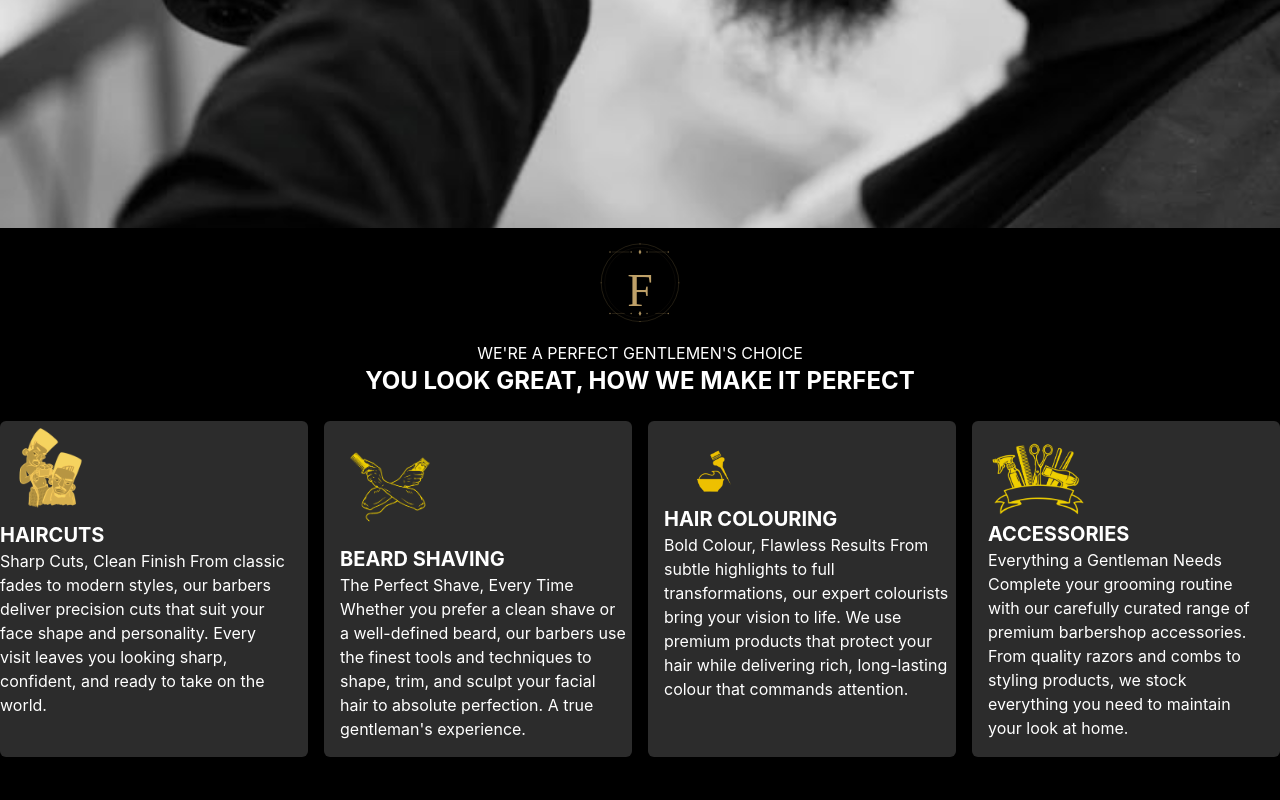
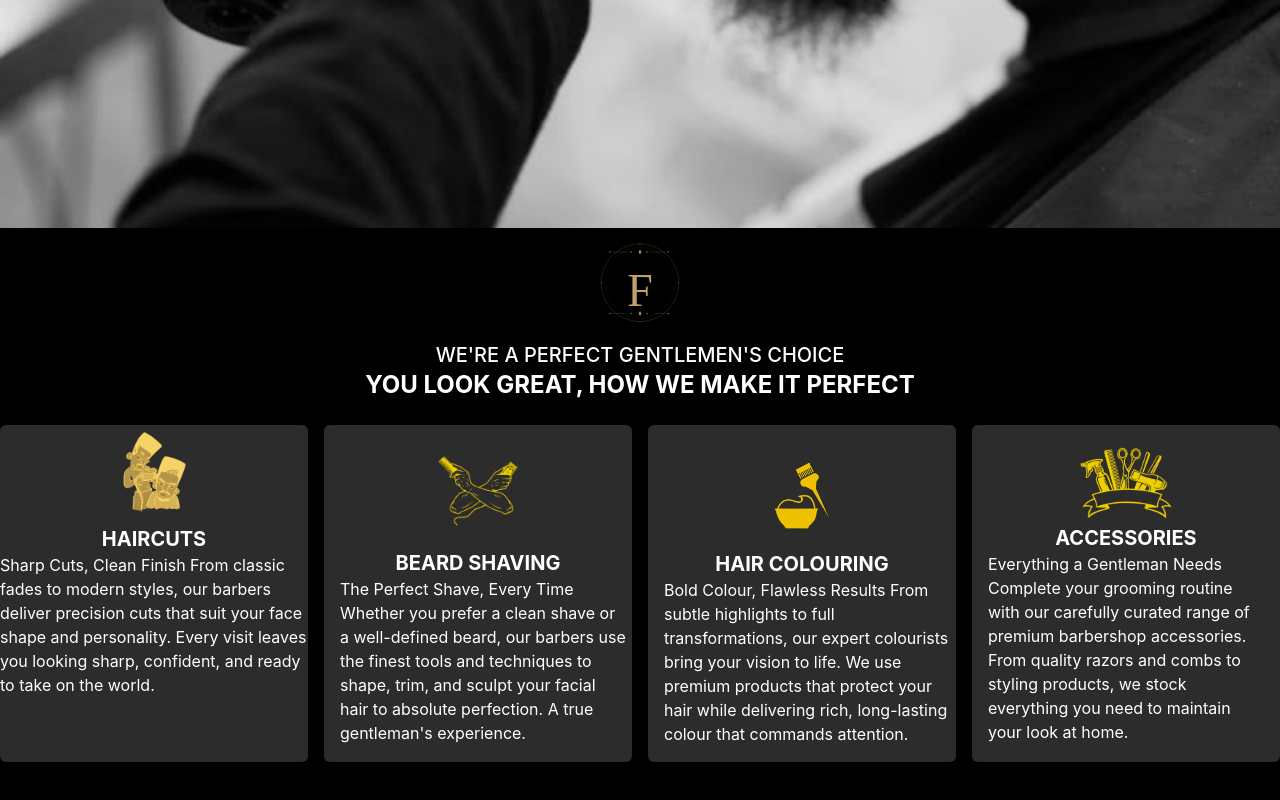
Before and after one commit to Oc-Paschal/BARBER-LANDING-PAGE, a React (Vite) app: page / in a window 1280 px wide. Shown: the part 572-1372 px from the top of the page. Built offline with nearby package versions, Linux system fonts and the light colour scheme.

Commit message:
worked on the images on the services component

```diff
--- a/src/Component/Navbar.jsx
+++ b/src/Component/Navbar.jsx
@@ -6,7 +6,7 @@ const Navbar = () => {
     <header className="flex justify-between items-center border-b border-gray-800 text-white pt-2 pr-2">
       <div className="flex">
         <img src={logo} alt="Website Logo" className="w-20" />
-        <h1 className="text-3xl font-serif font-semibold">FEGS</h1>
+        <h1 className="text-3xl font-serif font-semibold text-yellow-500">FERGS</h1>
       </div>
       <nav className="space-x-6 hidden md:block font-medium">
         <a href="#" className="hover:text-yellow-500">
--- a/src/Component/Services.jsx
+++ b/src/Component/Services.jsx
@@ -12,7 +12,7 @@ const Services = () => {
         <div className="flex items-center justify-center">
           <img src={logs} alt="logs image" className="w-60 " />
         </div>
-        <div className="flex items-center justify-center  ">
+        <div className="flex items-center justify-center text-xl font-medium ">
           <p>WE'RE A PERFECT GENTLEMEN'S CHOICE</p>
         </div>
         <div className="flex items-center justify-center text-2xl font-bold">
@@ -21,12 +21,13 @@ const Services = () => {
       </div>
       <div className="grid grid-cols-4 gap-4 pt-6">
         <div className=" bg-[#2C2C2C] rounded-md">
+          <div className="flex items-center justify-center">
           <img
             src={haircutImage}
-            className="[filter:invert(72%)_sepia(75%)_saturate(300%)_hue-rotate(5deg)] w-25"
-          />
-          <h1 className="text-xl font-bold">HAIRCUTS</h1>
-          <p className="w-72 flex word-wrap ">
+            className="[filter:invert(72%)_sepia(75%)_saturate(280%)_hue-rotate(5deg)] w-25"
+          /></div>
+          <h1 className=" flex items-center justify-center text-xl font-bold">HAIRCUTS</h1>
+          <p className="break-keep">
             Sharp Cuts, Clean Finish From classic fades to modern styles, our
             barbers deliver precision cuts that suit your face shape and
             personality. Every visit leaves you looking sharp, confident, and
@@ -34,12 +35,13 @@ const Services = () => {
           </p>
         </div>
         <div className="p-4 bg-[#2C2C2C] rounded-md">
+          <div className="flex items-center justify-center">
           <img
             src={beardShaving}
             alt="haircutImage"
             className="[filter:invert(72%)_sepia(75%)_saturate(700%)_hue-rotate(5deg)] w-25"
-          />
-          <h1 className="text-xl font-bold">BEARD SHAVING</h1>
+          /></div>
+          <h1 className=" flex items-center justify-center text-xl font-bold">BEARD SHAVING</h1>
           <p className="w-72 flex word-wrap">
             The Perfect Shave, Every Time Whether you prefer a clean shave or a
             well-defined beard, our barbers use the finest tools and techniques
@@ -48,12 +50,13 @@ const Services = () => {
           </p>
         </div>
         <div className="p-4 bg-[#2C2C2C] rounded-md">
+          <div className="flex items-center justify-center">
           <img
             src={hairColouring}
             alt="Hair colouring image"
-            className="[filter:invert(72%)_sepia(75%)_saturate(700%)_hue-rotate(5deg)] w-25"
-          />
-          <h1 className="text-xl font-bold">HAIR COLOURING</h1>
+            className="[filter:invert(72%)_sepia(75%)_saturate(700%)_hue-rotate(5deg)] w-40"
+          /></div>
+          <h1 className=" flex items-center justify-center text-xl font-bold">HAIR COLOURING</h1>
           <p className="w-72 flex word-wrap">
             Bold Colour, Flawless Results From subtle highlights to full
             transformations, our expert colourists bring your vision to life. We
@@ -62,12 +65,13 @@ const Services = () => {
           </p>
         </div>
         <div className="p-4 bg-[#2C2C2C] rounded-md">
+          <div className="flex items-center justify-center">
           <img
             src={accessories}
             alt="Accwssoriesn_image "
             className="[filter:invert(72%)_sepia(75%)_saturate(700%)_hue-rotate(5deg)] w-25"
-          />
-          <h1 className="text-xl font-bold">ACCESSORIES</h1>
+          /></div>
+          <h1 className=" flex items-center justify-center text-xl font-bold">ACCESSORIES</h1>
           <p>
             Everything a Gentleman Needs Complete your grooming routine with our
             carefully curated range of premium barbershop accessories. From
```
